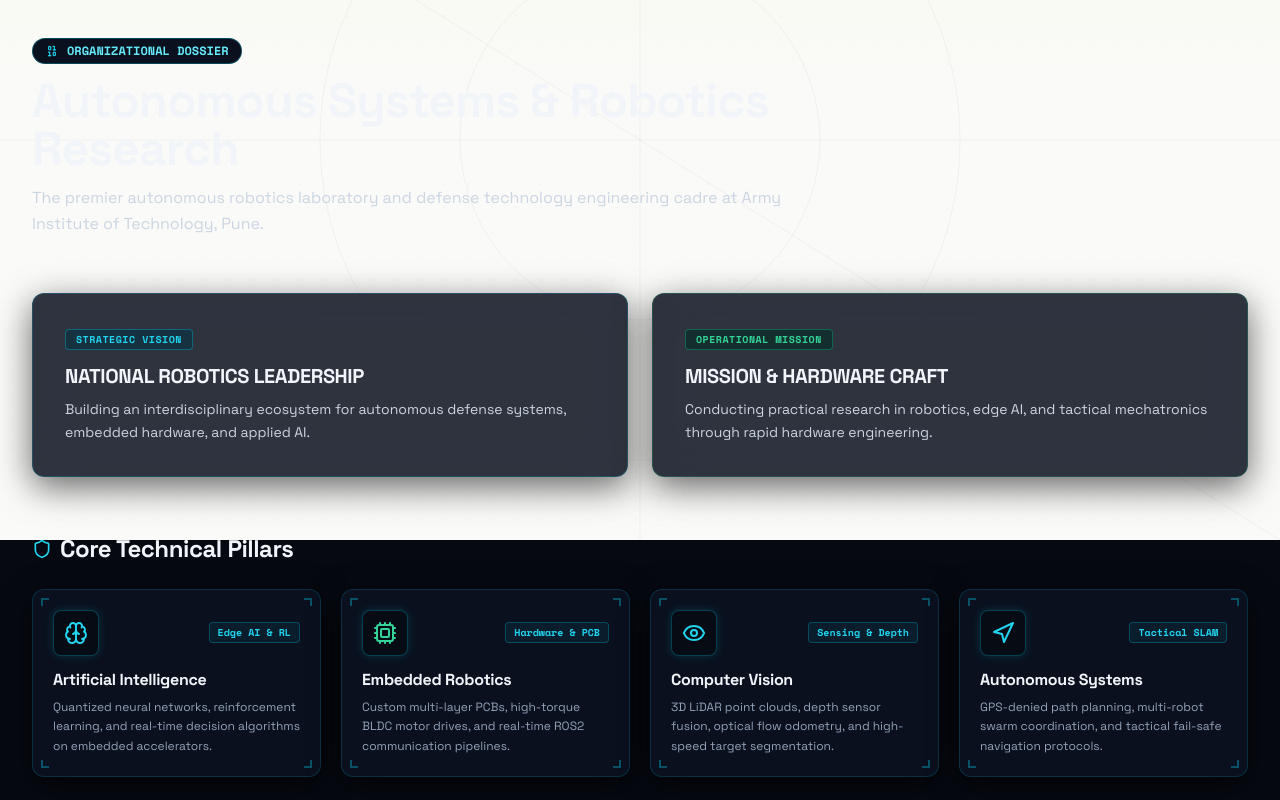
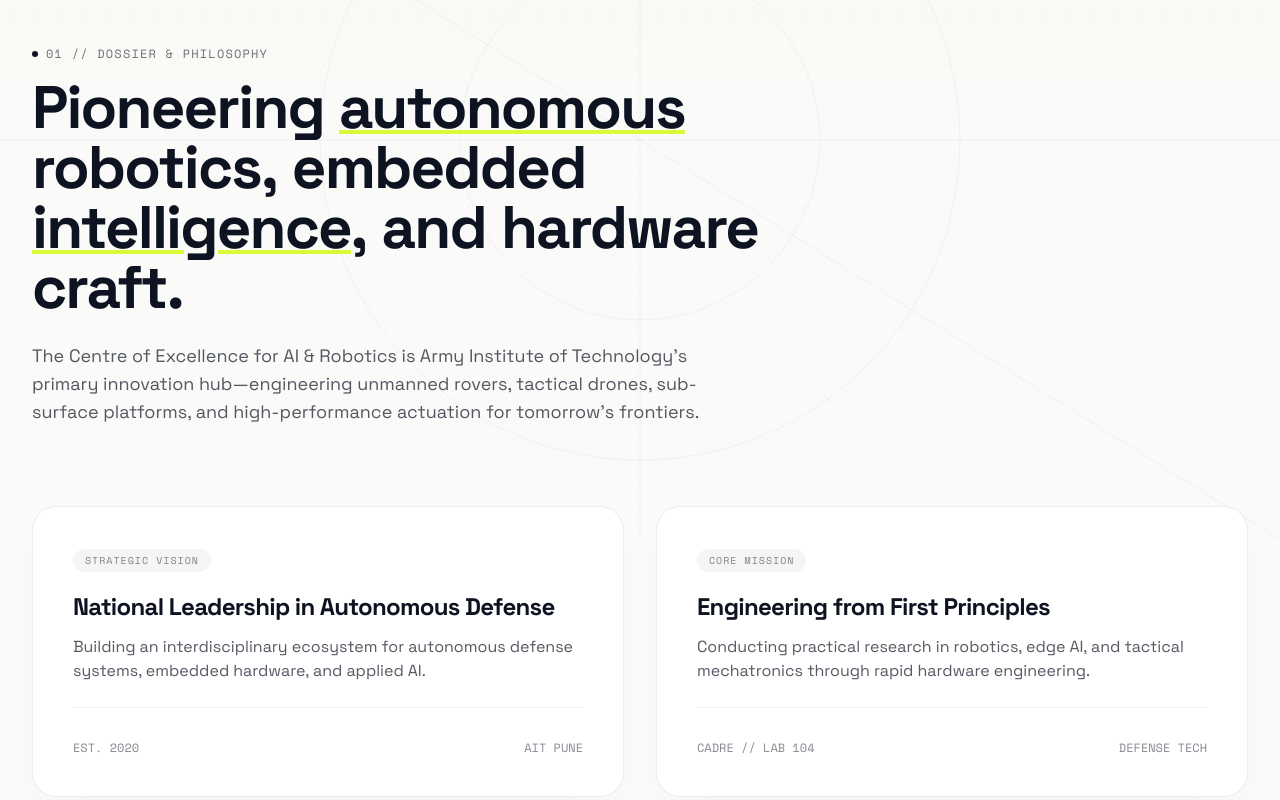
Before and after one commit to mahimaanchra/cear-ait-website, a Next.js app: page /about in a window 1280 px wide. Shown: the part 260-1060 px from the top of the page. Built offline with nearby package versions, Linux system fonts and the light colour scheme.

Commit message:
feat(about): add camera focus-pull word blur reveal and clean technical pillars

```diff
--- a/src/app/about/page.tsx
+++ b/src/app/about/page.tsx
@@ -10,16 +10,16 @@
 
 export default function AboutPage() {
   return (
-    <div className="relative min-h-screen bg-[#060911] text-slate-100 font-body selection:bg-cyan-500/30 selection:text-cyan-200">
+    <div className="relative min-h-screen bg-[#fafaf9] text-[#0d1321] font-body selection:bg-[#dcf836] selection:text-[#0d1321]">
       <BackgroundGrid />
       <Navbar />
       <main className="relative z-10 pt-28">
         <div className="max-w-6xl mx-auto px-4 sm:px-6 lg:px-8 pt-4">
           <Link
             href="/"
-            className="cyber-btn-secondary inline-flex items-center gap-2 text-xs font-mono tracking-wider uppercase px-4 py-2 rounded-lg border border-slate-700 bg-slate-900/80 backdrop-blur-md text-slate-300 hover:text-cyan-300 hover:border-cyan-500/50 hover:shadow-[0_0_15px_rgba(0,240,255,0.2)] transition-all"
+            className="inline-flex items-center gap-2 text-xs font-mono font-medium text-[#0d1321] bg-white border border-[#0d1321]/[0.1] px-4 py-2 rounded-full shadow-xs hover:border-[#0d1321]/30 transition-all"
           >
-            <ArrowLeft className="w-4 h-4 text-cyan-400" />
+            <ArrowLeft className="w-4 h-4 text-[#0d1321]" />
             <span>Return to CEAR Home</span>
           </Link>
         </div>
--- a/src/components/sections/About.tsx
+++ b/src/components/sections/About.tsx
@@ -2,110 +2,142 @@
 
 import React from "react";
 import { motion } from "framer-motion";
-import { Brain, Cpu, Eye, Navigation, Shield, Compass, Binary } from "lucide-react";
+import { Brain, Cpu, Eye, Navigation, ArrowUpRight } from "lucide-react";
 import { siteConfig, focusAreas } from "@/data/siteData";
-import { PerceptionCard } from "@/components/ui/PerceptionCard";
+import { WordBlurReveal } from "@/components/ui/WordBlurReveal";
 
 const iconMap: Record<string, React.ReactNode> = {
-  ai: <Brain className="w-6 h-6 text-cyan-400" />,
-  robotics: <Cpu className="w-6 h-6 text-emerald-400" />,
-  vision: <Eye className="w-6 h-6 text-cyan-400" />,
-  autonomous: <Navigation className="w-6 h-6 text-cyan-400" />,
+  ai: <Brain className="w-5 h-5 text-[#0d1321]" />,
+  robotics: <Cpu className="w-5 h-5 text-[#0d1321]" />,
+  vision: <Eye className="w-5 h-5 text-[#0d1321]" />,
+  autonomous: <Navigation className="w-5 h-5 text-[#0d1321]" />,
 };
 
 export function About() {
   return (
-    <section id="about" className="relative py-24 sm:py-32 bg-transparent border-b border-cyan-500/20">
-      <div className="max-w-7xl mx-auto px-4 sm:px-6 lg:px-8 space-y-14">
-        {/* Section Header */}
-        <div className="max-w-3xl space-y-3">
-          <div className="inline-flex items-center gap-2 px-3 py-1 rounded-full bg-[#0a101d] border border-cyan-500/35 text-xs font-mono font-bold text-cyan-300">
-            <Binary className="w-3.5 h-3.5 text-cyan-400" />
-            <span>ORGANIZATIONAL DOSSIER</span>
+    <section id="about" className="relative py-28 sm:py-36 bg-transparent">
+      <div className="max-w-7xl mx-auto px-4 sm:px-6 lg:px-8 space-y-20">
+        {/* Editorial Focus-Pull Headline (inFaces inspired) */}
+        <div className="max-w-4xl space-y-4">
+          <div className="flex items-center gap-2 text-xs font-mono uppercase tracking-widest text-[#0d1321]/60">
+            <span className="w-1.5 h-1.5 rounded-full bg-[#0d1321]" />
+            <span>01 // Dossier &amp; Philosophy</span>
           </div>
-          <h2 className="text-3xl sm:text-5xl font-black font-tech text-slate-100 tracking-tight">
-            Autonomous Systems &amp; Robotics Research
+
+          <h2 className="text-3xl sm:text-5xl lg:text-6xl font-black tracking-tight text-[#0d1321] font-display leading-[1.12]">
+            <WordBlurReveal
+              text="Pioneering autonomous robotics, embedded intelligence, and hardware craft."
+              highlightWords={["autonomous", "intelligence", "craft."]}
+              highlightClassName="text-[#0d1321] underline decoration-[#dcf836] decoration-4 underline-offset-6"
+            />
           </h2>
-          <p className="text-base text-slate-300 font-body font-normal leading-relaxed">
-            The premier autonomous robotics laboratory and defense technology engineering cadre at Army Institute of Technology, Pune.
+
+          <p className="text-base sm:text-lg text-[#0d1321]/70 font-body leading-relaxed max-w-2xl pt-2">
+            The Centre of Excellence for AI &amp; Robotics is Army Institute of Technology’s primary innovation hub—engineering unmanned rovers, tactical drones, sub-surface platforms, and high-performance actuation for tomorrow’s frontiers.
           </p>
         </div>
 
-        {/* Vision & Mission Cards */}
-        <div className="grid grid-cols-1 md:grid-cols-2 gap-6">
+        {/* Vision & Mission: Clean Editorial Split Cards */}
+        <div className="grid grid-cols-1 md:grid-cols-2 gap-8">
           <motion.div
-            whileHover={{ y: -4 }}
-            transition={{ duration: 0.2 }}
-            className="p-6 sm:p-8 rounded-xl bg-[#0b101e]/85 border border-cyan-500/25 shadow-[0_10px_35px_rgba(0,0,0,0.6)] backdrop-blur-xl relative overflow-hidden"
+            initial={{ opacity: 0, y: 15 }}
+            whileInView={{ opacity: 1, y: 0 }}
+            viewport={{ once: true }}
+            transition={{ duration: 0.6 }}
+            className="p-8 sm:p-10 rounded-3xl bg-white border border-[#0d1321]/[0.08] shadow-[0_20px_50px_-15px_rgba(13,19,33,0.04)] hover:border-[#0d1321]/20 transition-all flex flex-col justify-between"
           >
-            <div className="cyber-bracket-top-left" />
-            <div className="inline-block px-2.5 py-0.5 rounded bg-cyan-950/60 border border-cyan-500/40 text-cyan-400 text-[10px] font-mono font-bold uppercase tracking-wider mb-3">
-              STRATEGIC VISION
-            </div>
-            <h3 className="font-tech text-xl font-bold text-slate-100 uppercase tracking-wide mb-2">
-              National Robotics Leadership
+            <div>
+              <span className="text-[10px] font-mono tracking-widest uppercase text-[#0d1321]/50 bg-[#0d1321]/[0.04] px-3 py-1 rounded-full">
+                Strategic Vision
+              </span>
+              <h3 className="font-display text-2xl font-bold text-[#0d1321] mt-5 mb-3 tracking-tight">
+                National Leadership in Autonomous Defense
               </h3>
-            <p className="text-sm text-slate-300 leading-relaxed font-body">
+              <p className="text-sm sm:text-base text-[#0d1321]/70 leading-relaxed font-body">
                 {siteConfig.vision}
               </p>
+            </div>
+            <div className="pt-8 mt-6 border-t border-[#0d1321]/[0.06] flex items-center justify-between text-xs font-mono text-[#0d1321]/50">
+              <span>EST. 2020</span>
+              <span>AIT PUNE</span>
+            </div>
           </motion.div>
 
           <motion.div
-            whileHover={{ y: -4 }}
-            transition={{ duration: 0.2 }}
-            className="p-6 sm:p-8 rounded-xl bg-[#0b101e]/85 border border-emerald-500/25 shadow-[0_10px_35px_rgba(0,0,0,0.6)] backdrop-blur-xl relative overflow-hidden"
+            initial={{ opacity: 0, y: 15 }}
+            whileInView={{ opacity: 1, y: 0 }}
+            viewport={{ once: true }}
+            transition={{ duration: 0.6, delay: 0.1 }}
+            className="p-8 sm:p-10 rounded-3xl bg-white border border-[#0d1321]/[0.08] shadow-[0_20px_50px_-15px_rgba(13,19,33,0.04)] hover:border-[#0d1321]/20 transition-all flex flex-col justify-between"
           >
-            <div className="cyber-bracket-top-left !border-emerald-400" />
-            <div className="inline-block px-2.5 py-0.5 rounded bg-emerald-950/60 border border-emerald-500/40 text-emerald-400 text-[10px] font-mono font-bold uppercase tracking-wider mb-3">
-              OPERATIONAL MISSION
-            </div>
-            <h3 className="font-tech text-xl font-bold text-slate-100 uppercase tracking-wide mb-2">
-              Mission &amp; Hardware Craft
+            <div>
+              <span className="text-[10px] font-mono tracking-widest uppercase text-[#0d1321]/50 bg-[#0d1321]/[0.04] px-3 py-1 rounded-full">
+                Core Mission
+              </span>
+              <h3 className="font-display text-2xl font-bold text-[#0d1321] mt-5 mb-3 tracking-tight">
+                Engineering from First Principles
               </h3>
-            <p className="text-sm text-slate-300 leading-relaxed font-body">
+              <p className="text-sm sm:text-base text-[#0d1321]/70 leading-relaxed font-body">
                 {siteConfig.mission}
               </p>
+            </div>
+            <div className="pt-8 mt-6 border-t border-[#0d1321]/[0.06] flex items-center justify-between text-xs font-mono text-[#0d1321]/50">
+              <span>CADRE // LAB 104</span>
+              <span>DEFENSE TECH</span>
+            </div>
           </motion.div>
         </div>
 
-        {/* Core Domains Grid */}
-        <div className="space-y-6">
-          <div className="flex items-center gap-2">
-            <Shield className="w-5 h-5 text-cyan-400" />
-            <h3 className="text-2xl font-black font-tech text-slate-100">
+        {/* Technical Domains Section */}
+        <div id="domains" className="space-y-8 pt-6">
+          <div className="flex flex-col sm:flex-row sm:items-end justify-between gap-4 border-b border-[#0d1321]/[0.08] pb-6">
+            <div>
+              <span className="text-xs font-mono tracking-widest uppercase text-[#0d1321]/50">
+                Disciplines
+              </span>
+              <h3 className="text-2xl sm:text-3xl font-black font-display text-[#0d1321] tracking-tight mt-1">
                 Core Technical Pillars
               </h3>
             </div>
+            <p className="text-xs sm:text-sm text-[#0d1321]/60 font-mono">
+              ROS2 • PyTorch • RTOS • Edge Neural Accelerators
+            </p>
+          </div>
 
-          <div className="grid grid-cols-1 sm:grid-cols-2 lg:grid-cols-4 gap-5">
-            {focusAreas.map((domain) => (
+          <div className="grid grid-cols-1 sm:grid-cols-2 lg:grid-cols-4 gap-6">
+            {focusAreas.map((domain, index) => (
               <motion.div
                 key={domain.id}
                 initial={{ opacity: 0, y: 15 }}
                 whileInView={{ opacity: 1, y: 0 }}
                 viewport={{ once: true }}
-                className="h-full cursor-default"
+                transition={{ duration: 0.5, delay: index * 0.08 }}
+                whileHover={{ y: -6 }}
+                className="group p-6 rounded-2xl bg-white border border-[#0d1321]/[0.08] shadow-[0_10px_30px_-10px_rgba(13,19,33,0.03)] hover:shadow-[0_20px_40px_-15px_rgba(13,19,33,0.08)] hover:border-[#0d1321]/25 transition-all flex flex-col justify-between"
               >
-                <PerceptionCard className="p-5 h-full flex flex-col justify-between">
                 <div>
-                    <div className="flex items-center justify-between mb-3">
-                      <div className="p-2.5 rounded-lg bg-[#070b14] border border-cyan-500/30 shadow-[0_0_10px_rgba(0,240,255,0.15)] group-hover:border-cyan-400 transition-colors">
+                  <div className="flex items-center justify-between mb-5">
+                    <div className="w-10 h-10 rounded-xl bg-[#fafaf9] border border-[#0d1321]/[0.08] flex items-center justify-center group-hover:bg-[#dcf836] transition-colors">
                       {iconMap[domain.id]}
                     </div>
-                      <span className="text-[10px] font-mono font-bold px-2 py-0.5 rounded bg-cyan-950/40 text-cyan-400 border border-cyan-500/30">
+                    <span className="text-[10px] font-mono tracking-wider text-[#0d1321]/50 uppercase">
                       {domain.tag}
                     </span>
                   </div>
 
-                    <h4 className="font-tech text-base font-bold text-slate-100 mb-1.5 group-hover:text-cyan-300 transition-colors">
+                  <h4 className="font-display text-lg font-bold text-[#0d1321] tracking-tight mb-2">
                     {domain.title}
                   </h4>
 
-                    <p className="text-xs text-slate-400 font-body leading-relaxed">
+                  <p className="text-xs text-[#0d1321]/65 font-body leading-relaxed">
                     {domain.description}
                   </p>
                 </div>
-                </PerceptionCard>
+
+                <div className="pt-4 mt-6 border-t border-[#0d1321]/[0.06] flex items-center justify-between text-xs text-[#0d1321]/40 group-hover:text-[#0d1321] transition-colors font-mono">
+                  <span>Explore research</span>
+                  <ArrowUpRight className="w-3.5 h-3.5" />
+                </div>
               </motion.div>
             ))}
           </div>
--- a/src/components/ui/PerceptionCard.tsx
+++ b/src/components/ui/PerceptionCard.tsx
@@ -1,7 +1,6 @@
 "use client";
 
-import React, { useState } from "react";
-import { motion } from "framer-motion";
+import React from "react";
 
 interface PerceptionCardProps {
   children: React.ReactNode;
@@ -12,44 +11,11 @@
 export function PerceptionCard({
   children,
   className = "",
-  enableScan = true,
 }: PerceptionCardProps) {
-  const [isHovered, setIsHovered] = useState(false);
-
   return (
     <div
-      onMouseEnter={() => setIsHovered(true)}
-      onMouseLeave={() => setIsHovered(false)}
-      className={`relative group bg-[#0c1222]/85 rounded-xl border border-cyan-500/20 hover:border-cyan-400/50 shadow-[0_8px_30px_rgba(0,0,0,0.6)] hover:shadow-[0_0_22px_rgba(0,240,255,0.2)] hover:-translate-y-1 transition-all duration-200 overflow-hidden backdrop-blur-xl ${className}`}
+      className={`relative group bg-white rounded-2xl border border-[#0d1321]/[0.08] shadow-[0_10px_30px_-10px_rgba(13,19,33,0.04)] hover:border-[#0d1321]/25 hover:shadow-[0_20px_40px_-15px_rgba(13,19,33,0.08)] hover:-translate-y-1 transition-all duration-300 overflow-hidden ${className}`}
     >
-      {/* Laser Perception Scanline */}
-      {enableScan && (
-        <motion.div
-          animate={
-            isHovered
-              ? {
-                  top: ["-10%", "110%"],
-                  opacity: [0, 0.9, 0.9, 0],
-                }
-              : { top: "-10%", opacity: 0 }
-          }
-          transition={{
-            duration: 1.0,
-            ease: "easeInOut",
-            repeat: isHovered ? Infinity : 0,
-            repeatDelay: 0.5,
-          }}
-          className="pointer-events-none absolute left-0 right-0 h-[2px] bg-gradient-to-r from-transparent via-cyan-400 to-transparent z-20 shadow-[0_0_8px_#00f0ff]"
-        />
-      )}
-
-      {/* Cyber Corner HUD Ticks */}
-      <div className="pointer-events-none absolute top-2 left-2 w-2 h-2 border-t-2 border-l-2 border-cyan-500/40 group-hover:border-cyan-400 transition-colors z-10" />
-      <div className="pointer-events-none absolute top-2 right-2 w-2 h-2 border-t-2 border-r-2 border-cyan-500/40 group-hover:border-cyan-400 transition-colors z-10" />
-      <div className="pointer-events-none absolute bottom-2 left-2 w-2 h-2 border-b-2 border-l-2 border-cyan-500/40 group-hover:border-cyan-400 transition-colors z-10" />
-      <div className="pointer-events-none absolute bottom-2 right-2 w-2 h-2 border-b-2 border-r-2 border-cyan-500/40 group-hover:border-cyan-400 transition-colors z-10" />
-
-      {/* Card Content */}
       <div className="relative z-10">{children}</div>
     </div>
   );
--- /dev/null
+++ b/src/components/ui/WordBlurReveal.tsx
@@ -0,0 +1,81 @@
+"use client";
+
+import React from "react";
+import { motion } from "framer-motion";
+
+interface WordBlurRevealProps {
+  text: string;
+  className?: string;
+  wordClassName?: string;
+  delay?: number;
+  highlightWords?: string[];
+  highlightClassName?: string;
+}
+
+export function WordBlurReveal({
+  text,
+  className = "",
+  wordClassName = "",
+  delay = 0,
+  highlightWords = [],
+  highlightClassName = "text-[#0d1321] underline decoration-[#d4f933] decoration-wavy decoration-2 underline-offset-4",
+}: WordBlurRevealProps) {
+  const words = text.split(" ");
+
+  const container = {
+    hidden: { opacity: 0 },
+    visible: (i = 1) => ({
+      opacity: 1,
+      transition: { staggerChildren: 0.06, delayChildren: delay },
+    }),
+  };
+
+  const child = {
+    hidden: {
+      opacity: 0,
+      filter: "blur(18px)",
+      y: 8,
+    },
+    visible: {
+      opacity: 1,
+      filter: "blur(0px)",
+      y: 0,
+      transition: {
+        type: "spring" as const,
+        damping: 18,
+        stiffness: 120,
+      },
+    },
+  };
+
+  return (
+    <motion.span
+      className={`inline-block flex-wrap ${className}`}
+      variants={container}
+      initial="hidden"
+      whileInView="visible"
+      viewport={{ once: true, margin: "-40px" }}
+    >
+      {words.map((word, index) => {
+        const cleanWord = word.replace(/[^\w]/g, "");
+        const isHighlight = highlightWords.some(
+          (hw) => hw.toLowerCase() === cleanWord.toLowerCase()
+        );
+
+        return (
+          <motion.span
+            key={index}
+            variants={child}
+            className={`inline-block mr-[0.25em] ${wordClassName} ${
+              isHighlight ? highlightClassName : ""
+            }`}
+          >
+            {word}
+          </motion.span>
+        );
+      })}
+    </motion.span>
+  );
+}
+
+export default WordBlurReveal;
```
Lines whose indentation alone changed are shown as unchanged.
